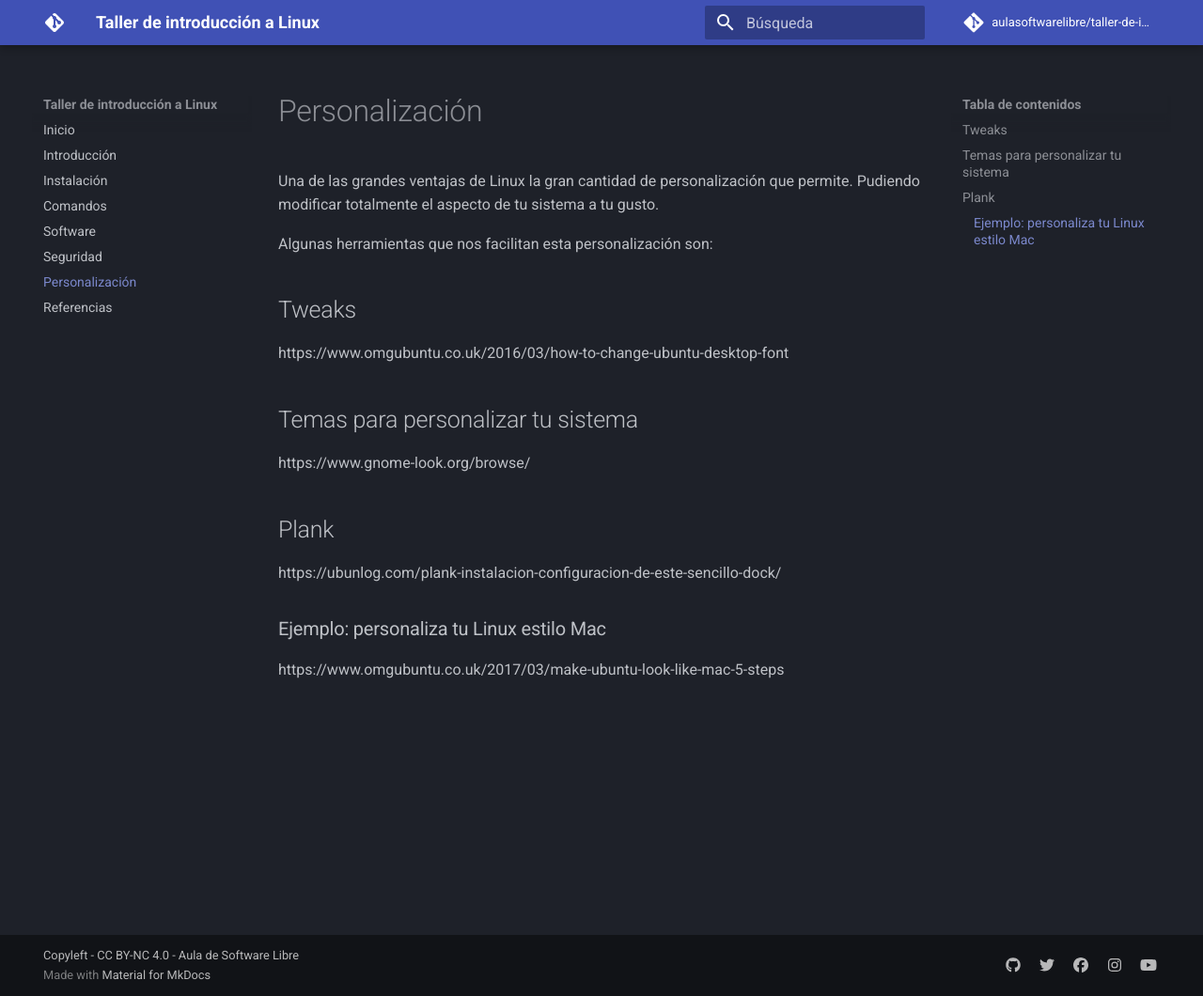
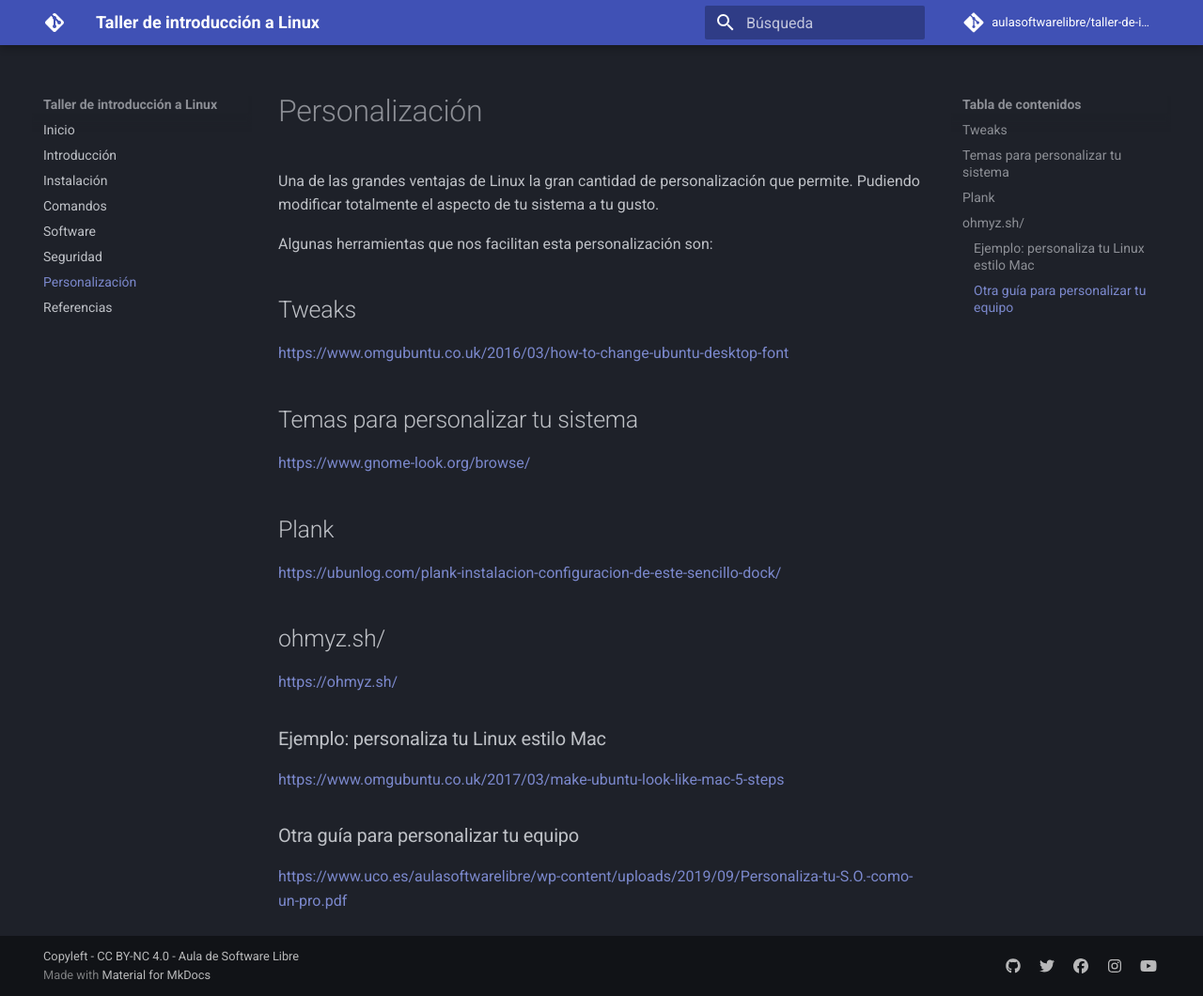
Before and after one commit to aulasoftwarelibre/taller-de-introduccion-a-linux, an MkDocs documentation site: the page built from docs/personalizacion.md, in a window 1280 px wide and 1060 px high. Shown: the whole window at 94% size. Built offline with MkDocs 1.6.1 and Material for MkDocs 9.7.7, drawn with Linux system fonts in a browser that asks for light colours; comment, search, counter and statistics services are not loaded.

Commit message:
Links fixed

```diff
--- a/docs/personalizacion.md
+++ b/docs/personalizacion.md
@@ -5,13 +5,23 @@ Algunas herramientas que nos facilitan esta personalización son:
 
 
 ## Tweaks
-https://www.omgubuntu.co.uk/2016/03/how-to-change-ubuntu-desktop-font
+
+[https://www.omgubuntu.co.uk/2016/03/how-to-change-ubuntu-desktop-font](https://www.omgubuntu.co.uk/2016/03/how-to-change-ubuntu-desktop-font)
 
 ## Temas para personalizar tu sistema
-https://www.gnome-look.org/browse/
+
+[https://www.gnome-look.org/browse/](https://www.gnome-look.org/browse/)
 
 ## Plank
-https://ubunlog.com/plank-instalacion-configuracion-de-este-sencillo-dock/
+
+[https://ubunlog.com/plank-instalacion-configuracion-de-este-sencillo-dock/](https://ubunlog.com/plank-instalacion-configuracion-de-este-sencillo-dock/)
+
+## ohmyz.sh/
+[https://ohmyz.sh/](https://ohmyz.sh/)
 
 ### Ejemplo: personaliza tu Linux estilo Mac
-https://www.omgubuntu.co.uk/2017/03/make-ubuntu-look-like-mac-5-steps
+[https://www.omgubuntu.co.uk/2017/03/make-ubuntu-look-like-mac-5-steps](https://www.omgubuntu.co.uk/2017/03/make-ubuntu-look-like-mac-5-steps)
+
+### Otra guía para personalizar tu equipo
+
+[https://www.uco.es/aulasoftwarelibre/wp-content/uploads/2019/09/Personaliza-tu-S.O.-como-un-pro.pdf](https://www.uco.es/aulasoftwarelibre/wp-content/uploads/2019/09/Personaliza-tu-S.O.-como-un-pro.pdf)
```
